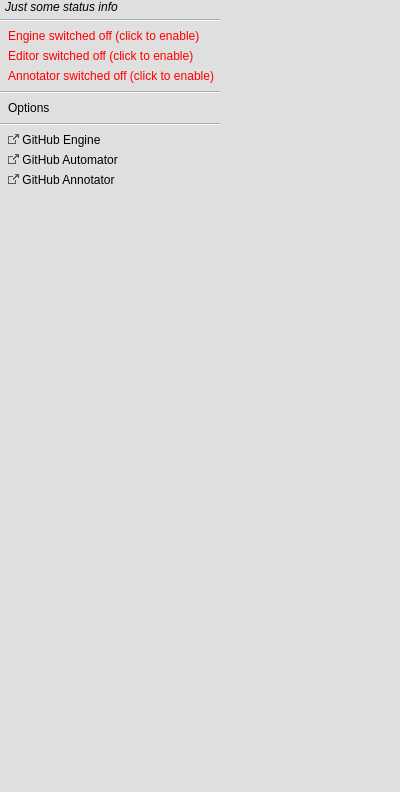
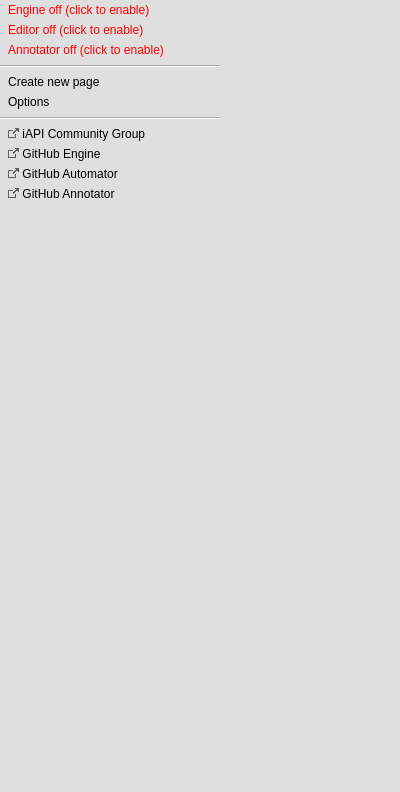
Before and after one commit to floriandanielit/interactive-apis, a browser extension: page src/html/popup.html in a window 400 px wide. Shown: the part 52-844 px from the top of the page. Drawn offline with Linux system fonts and the light colour scheme.

Commit message:
final aesthetics of popup

```diff
--- a/src/css/popup.css
+++ b/src/css/popup.css
@@ -43,6 +43,18 @@ body {
 	font-weight: bold;
 }
 
+#titletext img {
+  float: right;
+}
+
 .status {
 	font-style: italic;
 }
+
+.off {
+	color:red;
+}
+
+.on {
+	color:green;
+}
--- a/src/html/popup.html
+++ b/src/html/popup.html
@@ -14,36 +14,38 @@
   <div id="wrapper">
 
 		<div id="titletext">
-			iAPI extensions
-		  <img src="../img/logo.png" width="32px" style="float: right;" />
+			iAPI extensions console
+		  <img src="../img/logo.png" width="32px"/>
 		</div>
 
-		<div class="status">Just some status info</div>
-
-		<div class="separator"></div>
-
-		<div id="engine">
-			<div class="menu-entry switch" style="color:red">Engine switched off (click to enable)</div>
-			<div class="menu-entry switch" style="color:green; display:none;">Engine switched on (click to disable)</div>
+		<!-- the following elements with class 'switch' implement on/off switches -->
+		<!-- their ids are used in popup.js to understand which switch has been operated -->
+		<!-- the two sub-elements implement the on/off view -->
+		<div id="engine" class="menu-entry switch">
+			<div class="off">Engine off (click to enable)</div>
+			<div class="on" style="display:none;">Engine on (click to disable)</div>
 		</div>
-		<div id="editor">
-			<div class="menu-entry switch" style="color:red">Editor switched off (click to enable)</div>
-			<div class="menu-entry switch" style="color:green; display:none;">Editor switched on (click to disable)</div>
+		<div id="editor" class="menu-entry switch" >
+			<div class="off">Editor off (click to enable)</div>
+			<div class="on" style="display:none;">Editor on (click to disable)</div>
 		</div>
-		<div id="annotator">
-			<div class="menu-entry switch" style="color:red">Annotator switched off (click to enable)</div>
-			<div class="menu-entry switch" style="color:green; display:none;">Annotator switched on (click to disable)</div>
+		<div id="annotator" class="menu-entry switch" >
+			<div class="off">Annotator off (click to enable)</div>
+			<div class="on" style="display:none;">Annotator on (click to disable)</div>
 		</div>
 
 
 		<div class="separator"></div>
 
-		<div id="optionPage" class="menu-entry" style="display: block;">Options</div>
-<!--		<div id="newPage" class="menu-entry" style="display: block;">Create new page</div> -->
+		<!-- the actions of the elements with an id can be arbitrarily set inside popup.js -->
+		<div id="newPage" class="menu-entry">Create new page</div>
+		<div id="optionPage" class="menu-entry">Options</div>
 
 
 		<div class="separator"></div>
 
+		<!-- the elements with class 'link' transform the inner <a> element into a regular menu entry with external link logo -->
+		<div class="menu-entry link"><a href="http://www.w3.org/community/interative-apis/">iAPI Community Group</a></div>
 		<div class="menu-entry link"><a href="https://github.com/floriandanielit/interactive-apis">GitHub Engine</a></div>
 		<div class="menu-entry link"><a href="https://github.com/floriandanielit/iapi-automator">GitHub Automator</a></div>
 		<div class="menu-entry link"><a href="https://github.com/floriandanielit/iapi-annotator">GitHub Annotator</a></div>
--- a/src/popup.js
+++ b/src/popup.js
@@ -7,8 +7,8 @@ var BG = chrome.extension.getBackgroundPage();
 // set event handlers for menu entries
 $(document).ready(function() {
 
-   	// add toggle handlers to environment switches
-   	$(".switch").each(function(index) {
+   	// add toggle handlers to switches
+   	$(".switch > div").each(function(index) {
 		  $(this).click(function() {
 				toggleSwitch($(this).parent().attr("id"));
 			});
@@ -42,21 +42,24 @@ $(document).ready(function() {
 });
 
 
-// switch on/off logic for environments
+// internal on/off logic of switches
+// switches are identified by their id in the popup.html
 function toggleSwitch (env) {
 
 		switch(env) {
 
+
 		case "engine":
 
-				BG.changeExtensionStatus();//in the BackGround set the variable disabilita (true-->false & false-->true)
+				BG.changeExtensionStatus(); // in the BackGround set the variable disabilita (true-->false & false-->true)
 	      chrome.tabs.query({ active: true, currentWindow: true }, function (tabs) {
 		     		if(BG.extensionDisabled) BG.iApiLayerDisabled = true;
 		      	BG.ScriptJs(tabs[0].id);
-		     		BG.setIcon(tabs[0].id);//set the relative icon of the current tab (red/green) or black if disable
+		     		BG.setIcon(tabs[0].id); // set the relative icon of the current tab (red/green) or black if disable
 	      });
 	 		  $("#" + env + " div").toggle();
 		    break;
+
 
 		case "editor":
 
@@ -64,11 +67,11 @@ function toggleSwitch (env) {
 	 		  		$("#" + env + " div").toggle();
 		        chrome.tabs.query({ active: true, currentWindow: true }, function (tabs) {
 		        		BG.changeIApiLayerStatus(tabs[0].id);
-		            //    changeIApiLayerStatusText();
 		            BG.ScriptJs(tabs[0].id);
 		        });
 		    }
 		    break;
+
 
 		case "annotator":
 
```
